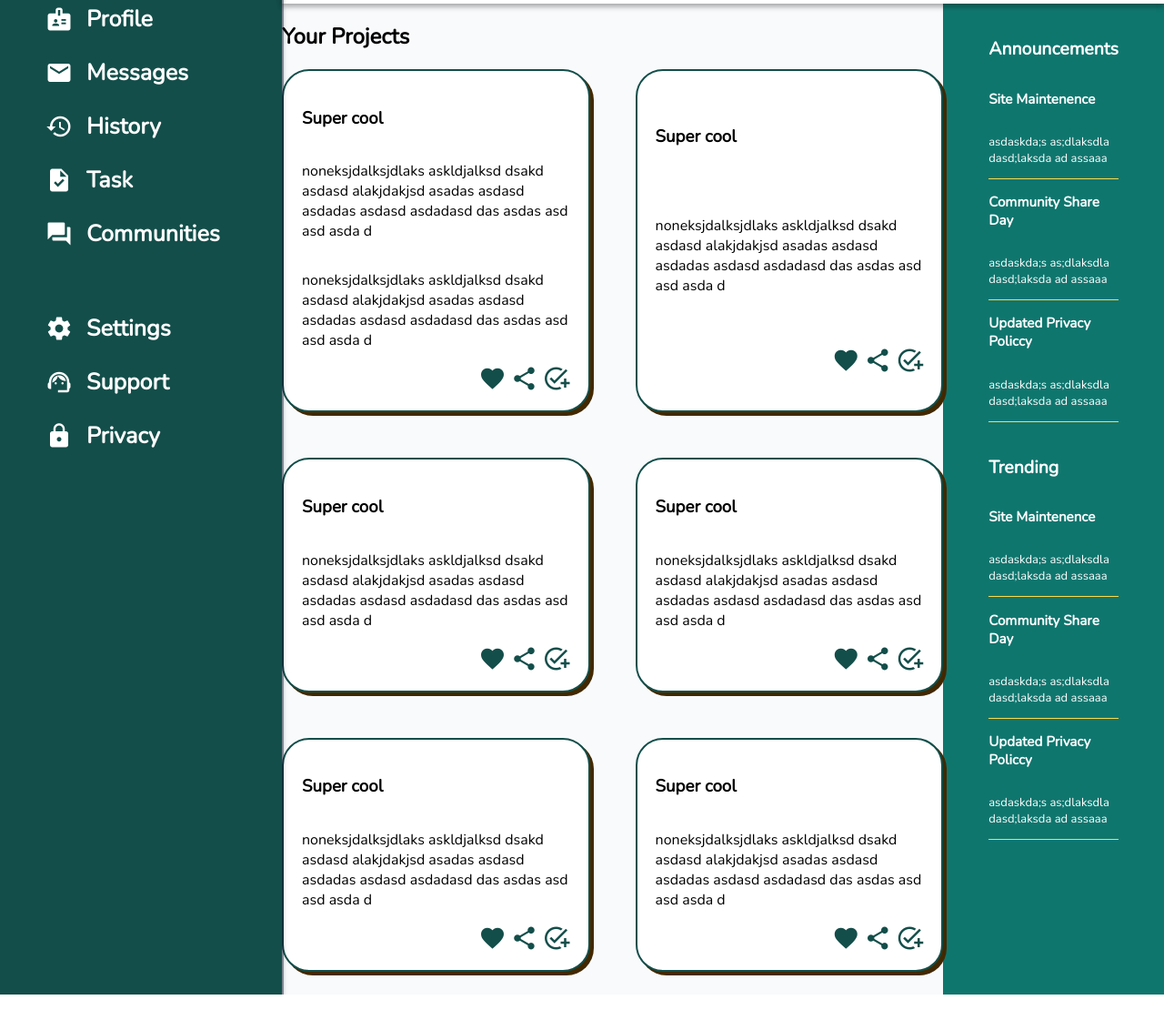
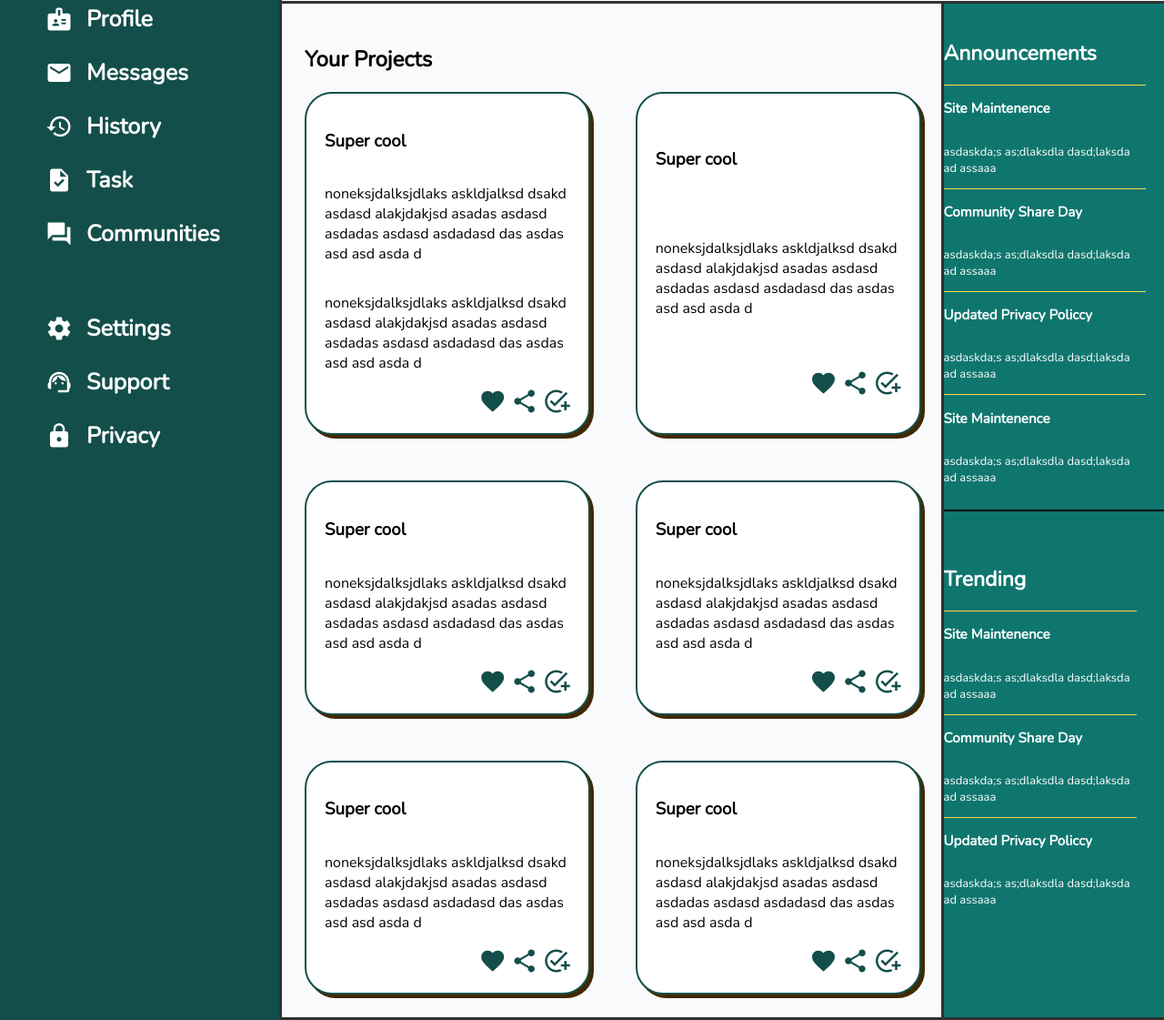
Before and after one commit to eacorder/dashboard, a plain HTML site: page index.html in a window 1280 px wide. Shown: the part 216-1337 px from the top of the page at 91% size. Before the commit the page ends 1309 px from the top, so only its background shows below. Drawn offline with nearby package versions, Linux system fonts and the light colour scheme.

Commit message:
finish style for every section

```diff
--- a/index.html
+++ b/index.html
@@ -97,6 +97,7 @@
     <section class="rightbar">
 
         <div class="announcements">
+            <div class="containerAn">
                 <h1> Announcements</h1>
                 <div class="anItems">
                     <h3>Site Maintenence</h3>
@@ -110,8 +111,33 @@
                     <h3>Updated Privacy Policcy</h3>
                     <p>asdaskda;s as;dlaksdla dasd;laksda ad assaaa</p>
                 </div>
-
+                <div class="anItems">
+                    <h3>Site Maintenence</h3>
+                    <p>asdaskda;s as;dlaksdla dasd;laksda ad assaaa</p>
                 </div>
+                <div class="anItems">
+                    <h3>Community Share Day</h3>
+                    <p>asdaskda;s as;dlaksdla dasd;laksda ad assaaa</p>
+                </div>
+                <div class="anItems">
+                    <h3>Updated Privacy Policcy</h3>
+                    <p>asdaskda;s as;dlaksdla dasd;laksda ad assaaa</p>
+                </div>
+                <div class="anItems">
+                    <h3>Site Maintenence</h3>
+                    <p>asdaskda;s as;dlaksdla dasd;laksda ad assaaa</p>
+                </div>
+                <div class="anItems">
+                    <h3>Community Share Day</h3>
+                    <p>asdaskda;s as;dlaksdla dasd;laksda ad assaaa</p>
+                </div>
+                <div class="anItems">
+                    <h3>Updated Privacy Policcy</h3>
+                    <p>asdaskda;s as;dlaksdla dasd;laksda ad assaaa</p>
+                </div>
+            </div>
+        </div>
+        <div class="line"></div>
 
         <div class="trending">
             <h1> Trending</h1>
--- a/style.css
+++ b/style.css
@@ -39,7 +39,6 @@ body {
     background-color: #134e4a;
     color: white;
     gap: 20px;
-    box-shadow: rgba(6, 24, 44, 0.4) 0px 0px 0px 2px, rgba(6, 24, 44, 0.65) 0px 4px 6px -1px, rgba(255, 255, 255, 0.08) 0px 1px 0px inset;
 }
 
 ul {
@@ -74,22 +73,30 @@ li:hover {
    justify-content: center;
    align-content: center;
    background-color: #f8fafc;
-   z-index: -1;
-   padding-bottom: 25px;
+   padding: 25px;
+   box-shadow: rgba(0, 0, 0, 0.16) 0px 1px 4px, rgb(51, 51, 51) 0px 0px 0px 3px;
 
 }
 
 
 .rightbar {
     background-color: #0f766e;
-    z-index: -2;
     display: grid;
-    grid-template-rows: auto 1fr;
-    justify-content: center;
+    grid-template-rows: 1fr auto 1fr ;
+
     row-gap: 20px;
-    padding: 20px 50px;
+
     color:white;
     font-size: 13px;
+    box-shadow: rgba(0, 0, 0, 0.16) 0px 1px 4px, rgb(51, 51, 51) 0px 0px 0px 3px;
+}
+
+.rightbar h1 {
+    font-size: 23px;
+}
+
+.line {
+    border: 1px solid black;
 }
 
 .projectsContainer {
@@ -103,13 +110,11 @@ li:hover {
     column-gap: 20px;
     align-items: center;
     font-size: 30px;
-
 }
 
 .profile img {
     height: 100%;
 }
-
 
 .projects {
     padding: 20px;
@@ -135,6 +140,8 @@ li:hover {
 }
 
 .material-icons.green { color: #134e4a;    }
+
+.material-icons.green:hover { color: #fddb4a;    }
 
 
 .material-icons.md-18 {
@@ -209,9 +216,34 @@ input {
 .anItems {
     display: flex;
     flex-direction: column;
-    border-bottom: 1px solid #fddb4a;
+    border-top: 1px solid #fddb4a;
+
 
 }
 
 .announcements {
+     padding-top: 20px;
+    justify-self: center;
+    padding-right: 20px;
+    overflow-y: auto;
+
 }
+
+.trending {
+    padding-top: 20px;
+    justify-self: center;
+    padding-right: 30px;
+    overflow-y: auto;
+}
+
+.containerAn {
+    display: flex;
+    flex-direction: column;
+    height: 200px;
+
+}
+
+span:hover {
+   cursor: pointer;
+
+}
```
Lines whose indentation alone changed are shown as unchanged.
